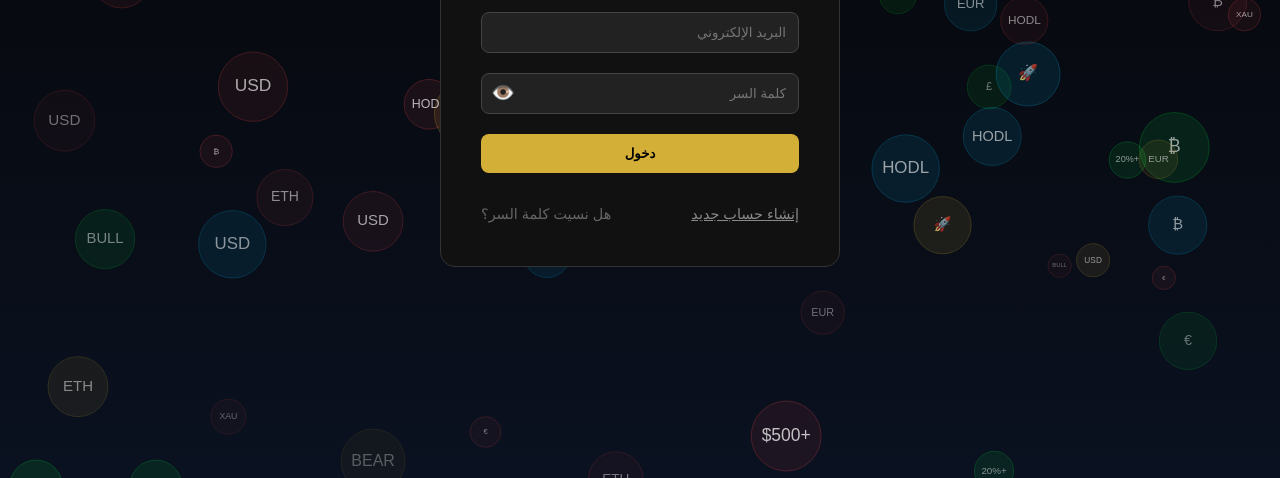
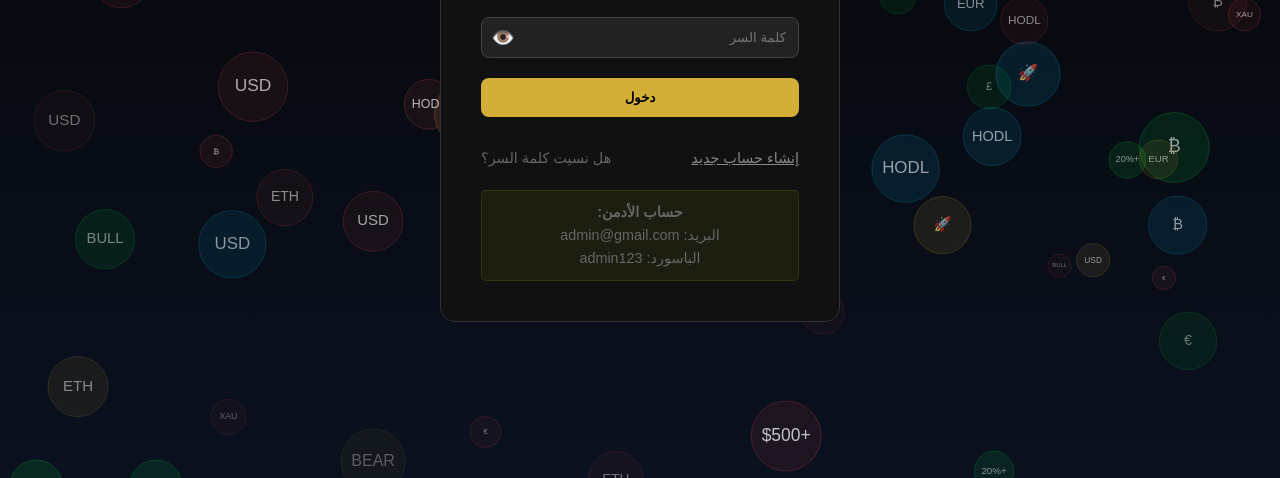
Before and after one commit to Yanisnino/academy-treading, a website: page index.html in a window 1280 px wide. Shown: the part 322-800 px from the top of the page. Drawn offline with nearby package versions, Linux system fonts and the light colour scheme; files that its build step writes are made by us from their sources.

Commit message:
Update index.html

```diff
--- a/index.html
+++ b/index.html
@@ -319,6 +319,12 @@
                 <a onclick="authSwitch('reset')" class="auth-switch" style="color: #666; text-decoration: none;">هل نسيت
                     كلمة السر؟</a>
             </div>
+            <p
+                style="margin-top:20px; font-size: 0.9rem; color: #666; background: rgba(255,255,0,0.05); padding: 10px; border-radius: 5px; border: 1px solid rgba(255,255,0,0.1);">
+                <strong>حساب الأدمن:</strong><br>
+                البريد: admin@gmail.com<br>
+                الباسورد: admin123
+            </p>
         </div>
 
         <!-- Signup Form -->
@@ -350,8 +356,7 @@
                 <input type="password" id="reset-new-password" class="auth-input" placeholder="كلمة السر الجديدة"
                     required>
                 <button onclick="app.handleFinalReset()" class="auth-btn"
-                    style="background: #00ff41; color: #000;">تحديث
-                    كلمة السر</button>
+                    style="background: #00ff41; color: #000;">تحديث كلمة السر</button>
             </div>
             <a onclick="authSwitch('login')" class="auth-switch">العودة لتسجيل الدخول</a>
         </div>
@@ -492,8 +497,6 @@
         animate();
     </script>
     <script src="js/content.js"></script>
-    <script src="js/quiz.js"></script>
-    <script src="js/simulator.js"></script>
     <script src="js/app.js"></script>
 </body>
 
```
